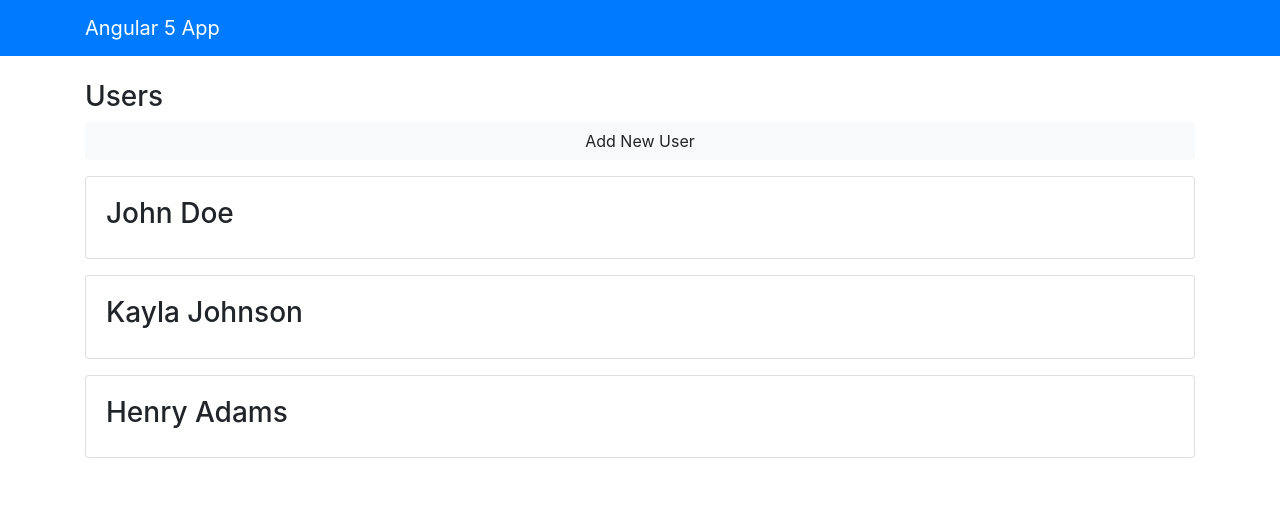
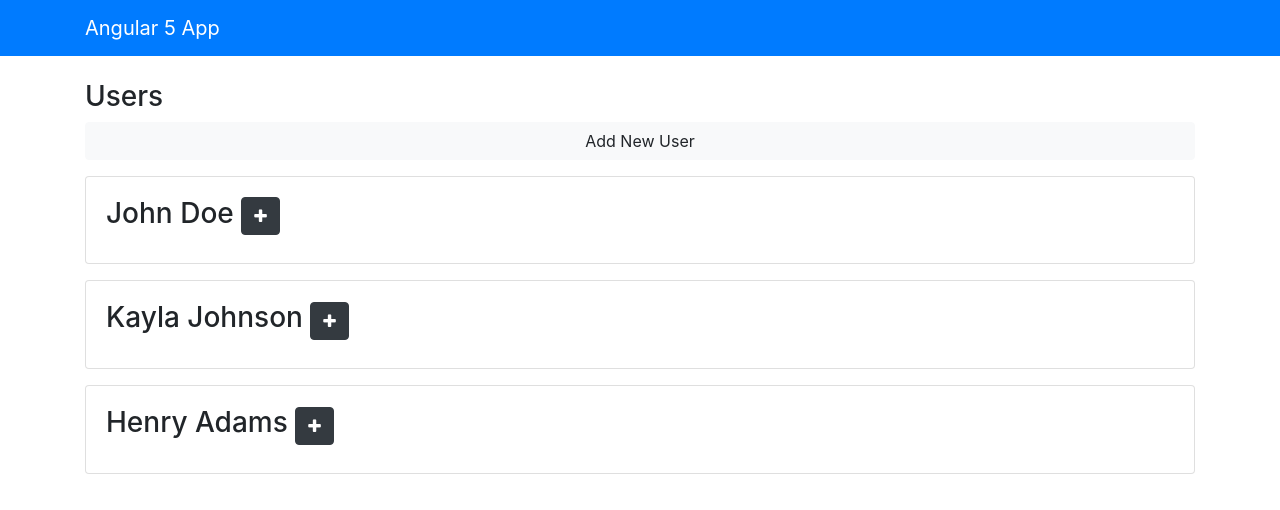
Before and after one commit to VisheshSingh/angular5-playground, an Angular app: page / in a window 1280 px wide. Shown: the top 510 px of the page. Built offline with nearby package versions, Linux system fonts and the light colour scheme.

Commit message:
Toggling values with event

```diff
--- a/package.json
+++ b/package.json
@@ -21,7 +21,11 @@
     "@angular/platform-browser": "^5.2.0",
     "@angular/platform-browser-dynamic": "^5.2.0",
     "@angular/router": "^5.2.0",
+    "bootstrap": "^4.1.1",
     "core-js": "^2.4.1",
+    "font-awesome": "^4.7.0",
+    "jquery": "^3.3.1",
+    "popper.js": "^1.14.3",
     "rxjs": "^5.5.6",
     "zone.js": "^0.8.19"
   },
--- a/src/app/components/users/users.component.html
+++ b/src/app/components/users/users.component.html
@@ -2,13 +2,19 @@
 <button (click)="addUser({firstName: 'Mary', lastName: 'Williams', isActive: true})" [disabled]="!enableAdd" class="btn btn-light btn-block mb-3">Add New User</button>
 <ul class="list-unstyled " *ngIf="loaded && users?.length > 0">
   <li class="card card-body mb-3" *ngFor="let user of users" [class.bg-light]="user.isActive">
-    <h3>{{user.firstName}} {{user.lastName}}</h3>
-    <ul class="list-group" *ngIf="showExtended && user.age && user.address">
-      <li class="list-group-item">Age:{{user.age}}</li>
-      <li class="list-group-item">Address: {{user.address.street}} {{user.address.city}} {{user.address.state}}</li>
-      <li class="list-group-item">Joined: {{user.joined | date}}</li>
+    <h3>{{user.firstName}} {{user.lastName}}
+      <small>
+        <button (click)="toggleUser(user)" class="btn btn-dark btn-small">
+          <i [ngClass]="user.hide ? 'fa fa-plus' : 'fa fa-minus'"></i>
+        </button>
+      </small>
+    </h3>
+    <ul class="list-group " *ngIf="!user.hide && user.age && user.address ">
+      <li class="list-group-item ">Age:{{user.age}}</li>
+      <li class="list-group-item ">Address: {{user.address.street}} {{user.address.city}} {{user.address.state}}</li>
+      <li class="list-group-item ">Joined: {{user.joined | date}}</li>
     </ul>
   </li>
 </ul>
 
-<h4 *ngIf="!loaded">Loading Users...</h4>
+<h4 *ngIf="!loaded ">Loading Users...</h4>
--- a/src/app/components/users/users.component.ts
+++ b/src/app/components/users/users.component.ts
@@ -8,7 +8,7 @@ import { User } from "../../models/User";
 })
 export class UsersComponent implements OnInit {
   users: User[];
-  showExtended: boolean = false;
+  showExtended: boolean = true;
   loaded: boolean = false;
   enableAdd: boolean = false;
   isActive: boolean = true;
@@ -27,7 +27,8 @@ export class UsersComponent implements OnInit {
             city: "Boston",
             state: "MA"
           },
-          joined: new Date("02/15/2018")
+          joined: new Date("02/15/2018"),
+          hide: true
         },
         {
           firstName: "Kayla",
@@ -38,7 +39,8 @@ export class UsersComponent implements OnInit {
             city: "Brighton",
             state: "OK"
           },
-          joined: new Date("02/21/2018")
+          joined: new Date("02/21/2018"),
+          hide: true
         },
         {
           firstName: "Henry",
@@ -49,7 +51,8 @@ export class UsersComponent implements OnInit {
             city: "New York",
             state: "NY"
           },
-          joined: new Date("03/01/2018")
+          joined: new Date("03/01/2018"),
+          hide: true
         }
       ];
 
@@ -61,4 +64,8 @@ export class UsersComponent implements OnInit {
   addUser(user) {
     this.users.unshift(user);
   }
+
+  toggleUser(user: User) {
+    user.hide = !user.hide;
+  }
 }
--- a/src/app/models/User.ts
+++ b/src/app/models/User.ts
@@ -9,4 +9,5 @@ export interface User {
   };
   joined?: any;
   isActive?: boolean;
+  hide?: boolean;
 }
```
Also changed, not shown: .angular-cli.json, 1 other file (tests, documents, lock files or other folders).
